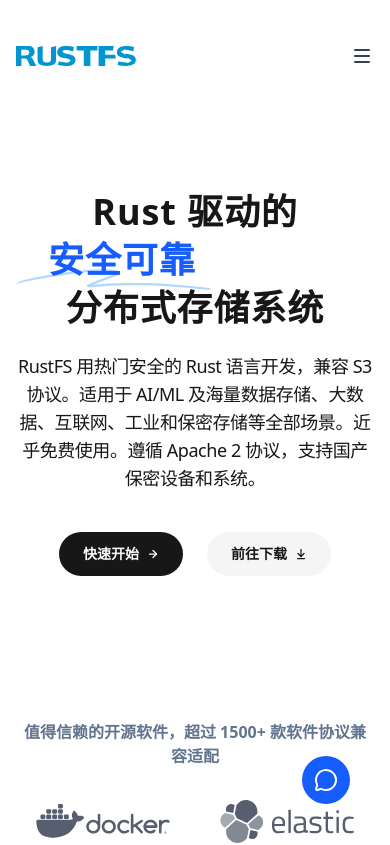
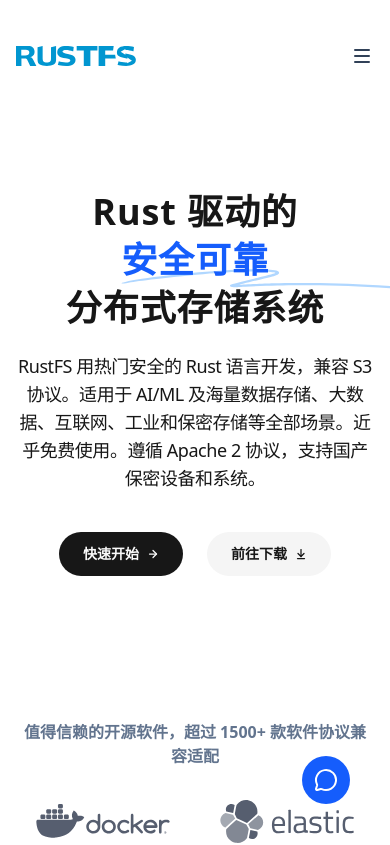
Before and after one commit to rustfs/rustfs.com, a Next.js app: page / in a window 390 px wide. Shown: the top 845 px of the page. Built offline with nearby package versions, Linux system fonts and the light colour scheme; grey boxes are pictures that could not be loaded.

Commit message:
fix: hero responsive

```diff
--- a/app/components/home-hero.tsx
+++ b/app/components/home-hero.tsx
@@ -16,22 +16,26 @@ export default function HomeHero() {
 
   return (
     <section className="mx-auto max-w-7xl overflow-hidden px-4 sm:px-6 lg:px-8 pt-20 pb-16 text-center lg:pt-32">
-      <h1 className="mx-auto font-display text-4xl font-extrabold tracking-wide text-primary sm:text-7xl">
-        {tw('Rust 驱动的', 'Rust-powered')}{/* */}{" "}
-        <span className={cn('relative whitespace-nowrap text-blue-600', locale == 'en' ? 'flex justify-center mx-auto' : 'inline-flex')}>
+      <h1 className="mx-auto font-display text-4xl font-extrabold tracking-wide text-primary sm:text-5xl md:text-6xl xl:text-7xl flex flex-col items-center">
+        <div className={cn('flex flex-col items-center w-full', tw('xl:flex-row xl:justify-center', ''))}>
+          <span>{tw('Rust 驱动的', 'Rust-powered')}</span>
+          <div className={cn('flex flex-col items-center justify-center w-full', locale == 'en' ? '' : 'xl:w-[300px]')}>
+            <span className={cn('relative whitespace-nowrap text-blue-600', locale == 'en' ? 'inline-flex justify-center mx-auto' : 'inline-flex')}>
               <svg
                 aria-hidden="true"
                 viewBox="0 0 418 42"
-            className={cn("absolute top-2/3 mx-auto max-w-[50vw] h-[0.58em] fill-blue-300/70", locale == 'en' ? 'w-auto' : 'w-full')}
+                className={cn("absolute top-2/3 mx-auto w-full h-[0.58em] fill-blue-300/70", locale == 'en' ? 'w-[600px]' : 'w-[300px]')}
                 preserveAspectRatio="none"
               >
                 <path d="M203.371.916c-26.013-2.078-76.686 1.963-124.73 9.946L67.3 12.749C35.421 18.062 18.2 21.766 6.004 25.934 1.244 27.561.828 27.778.874 28.61c.07 1.214.828 1.121 9.595-1.176 9.072-2.377 17.15-3.92 39.246-7.496C123.565 7.986 157.869 4.492 195.942 5.046c7.461.108 19.25 1.696 19.17 2.582-.107 1.183-7.874 4.31-25.75 10.366-21.992 7.45-35.43 12.534-36.701 13.884-2.173 2.308-.202 4.407 4.442 4.734 2.654.187 3.263.157 15.593-.78 35.401-2.686 57.944-3.488 88.365-3.143 46.327.526 75.721 2.23 130.788 7.584 19.787 1.924 20.814 1.98 24.557 1.332l.066-.011c1.201-.203 1.53-1.825.399-2.335-2.911-1.31-4.893-1.604-22.048-3.261-57.509-5.556-87.871-7.36-132.059-7.842-23.239-.254-33.617-.116-50.627.674-11.629.54-42.371 2.494-46.696 2.967-2.359.259 8.133-3.625 26.504-9.81 23.239-7.825 27.934-10.149 28.304-14.005.417-4.348-3.529-6-16.878-7.066Z" />
               </svg>
-          <span className={cn('relative flex')}>
-            <WordRotate words={[tw('高性能', 'High Performance'), tw('无限扩容', 'Unlimited Scaling'), tw('安全可靠', 'Secure and Reliable'), tw('多云存储', 'Multi-cloud Storage'), tw('S3 兼容', 'S3 Compatible')]} className="min-w-[400px] pl-8 text-left" />
+              <span className={cn('relative flex', locale == 'en' ? 'justify-center' : 'xl:w-[300px]')}>
+                <WordRotate words={[tw('高性能', 'High Performance'), tw('无限扩容', 'Unlimited Scaling'), tw('安全可靠', 'Secure and Reliable'), tw('多云存储', 'Multi-cloud Storage'), tw('S3 兼容', 'S3 Compatible')]} className="text-left" />
               </span>
-        </span>{" "}
-        {/* */} {locale !== 'en' && <br />} {tw('分布式存储系统', 'Distributed Storage System')}
+            </span>
+          </div>
+        </div>
+        <span>{tw('分布式存储系统', 'Distributed Storage System')}</span>
       </h1>
       <p className="mx-auto mt-6 max-w-2xl text-lg tracking-tight text-secondary-foreground">
         {tw('RustFS 用热门安全的 Rust 语言开发，兼容 S3 协议。适用于 AI/ML 及海量数据存储、大数据、互联网、工业和保密存储等全部场景。近乎免费使用。遵循 Apache 2 协议，支持国产保密设备和系统。', 'RustFS is developed with the popular and secure Rust language, compatible with S3 protocol. Suitable for AI/ML and massive data storage, big data, internet, industrial and confidential storage scenarios. Nearly free to use. Follows Apache 2 license, supports domestic confidential equipment and systems.')}
@@ -66,6 +70,6 @@ export default function HomeHero() {
           ))}
         </ul>
       </div>
-    </section>
+    </section >
   )
 }
```
Lines whose indentation alone changed are shown as unchanged.
